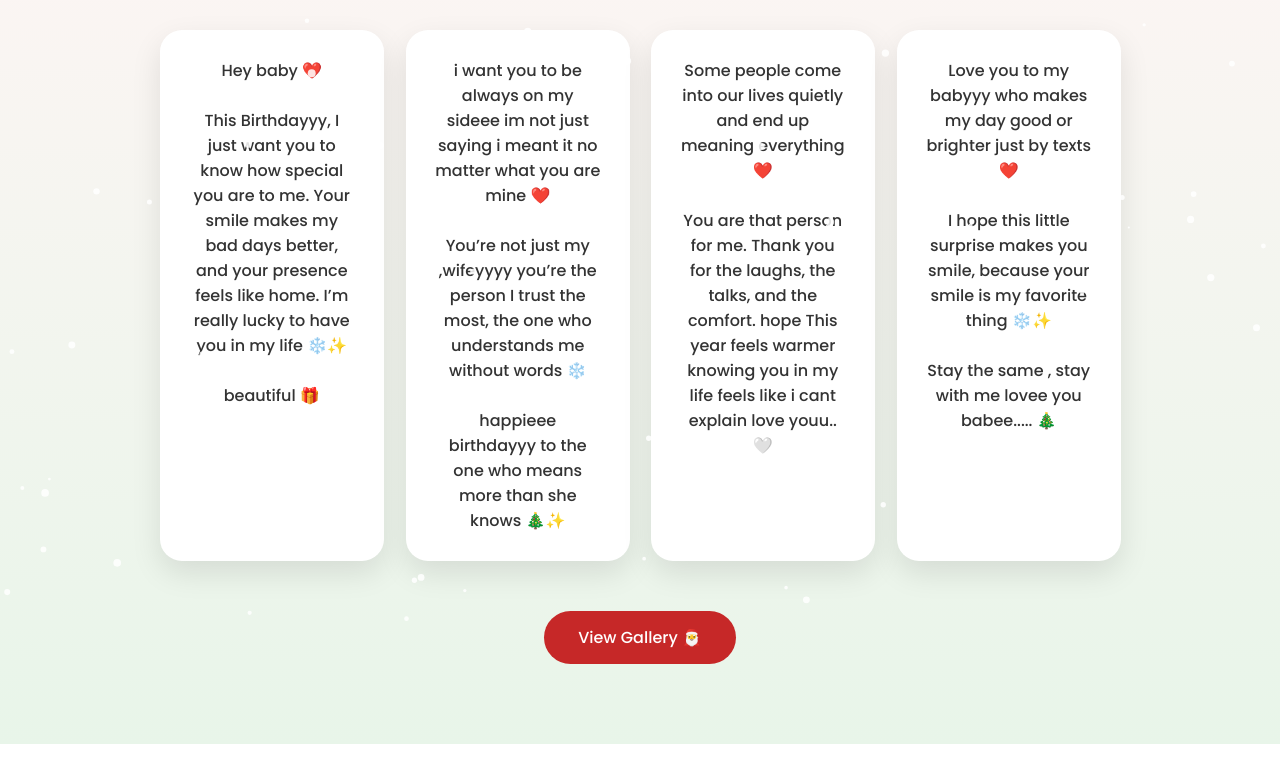
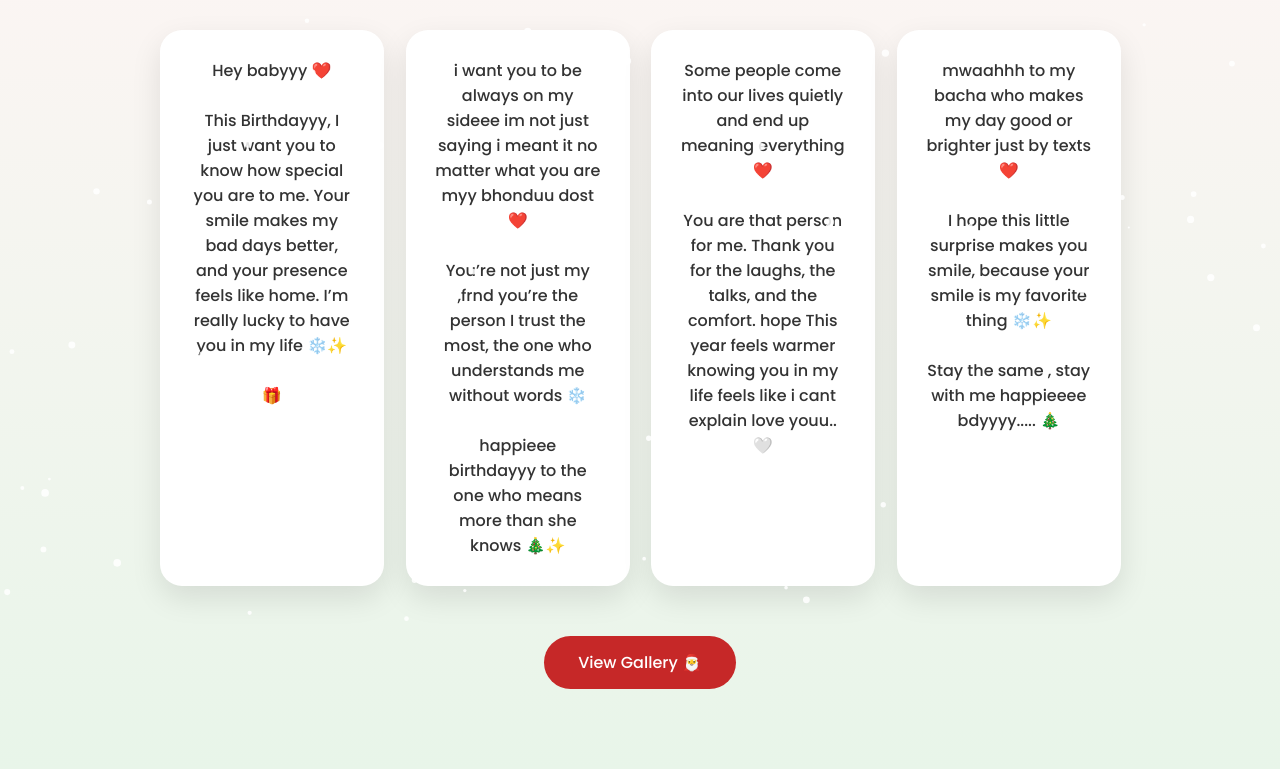
Before and after one commit to SumitX10/valentines, a plain HTML site: page notes.html in a window 1280 px wide. Shown: the part 175-944 px from the top of the page. Before the commit the page ends 919 px from the top, so only its background shows below. Drawn offline with Linux system fonts and the light colour scheme.

Commit message:
Update notes.html

```diff
--- a/notes.html
+++ b/notes.html
@@ -8,17 +8,17 @@
 </head>
 <body>
   <div class="container">
-    <h1>Little Notes for mahh babeee💖</h1>
+    <h1>Little Notes for mahh bachaaa💖</h1>
 
     <div class="notes">
-      <div class="note">Hey baby ❤️<br><br>
+      <div class="note">Hey babyyy ❤️<br><br>
 This Birthdayyy, I just want you to know how special you are to me.
 Your smile makes my bad days better, and your presence feels like home.
 I’m really lucky to have you in my life ❄️✨<br><br>
- beautiful 🎁</div>
+  🎁</div>
       <div class="note">i want you to be always on my sideee im not just saying i meant it
-        no matter what you are mine ❤️<br><br>
-You’re not just my ,wifeyyyy
+        no matter what you are myy bhonduu dost ❤️<br><br>
+You’re not just my ,frnd
 you’re the person I trust the most,
 the one who understands me without words ❄️<br><br>
 happieee birthdayyy to the one who means more than she knows 🎄✨</div>
@@ -28,11 +28,11 @@ You are that person for me.
 Thank you for the laughs, the talks, and the comfort.
 hope This year feels warmer knowing you in my life feels like
         i cant explain love youu..🤍</div>
-      <div class="note">Love you to my babyyy who makes my day
+      <div class="note">mwaahhh to my bacha who makes my day
         good or brighter just by texts ❤️<br><br>
 I hope this little surprise makes you smile,
 because your smile is my favorite thing ❄️✨<br><br>
-Stay the same , stay with me lovee you babee..... 🎄</div>
+Stay the same , stay with me happieeee bdyyyy..... 🎄</div>
     </div>
 
     <br /><br />
```
